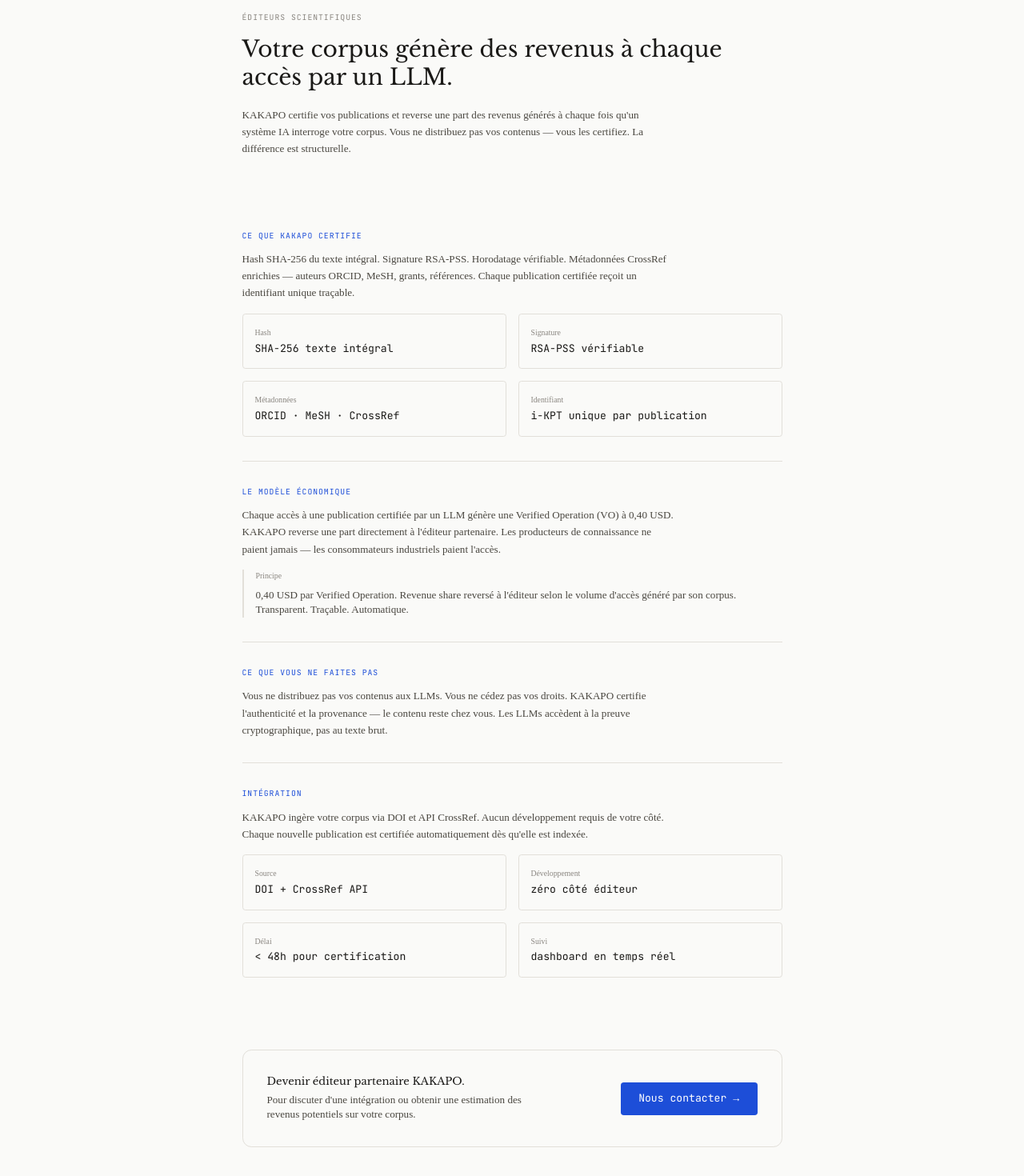
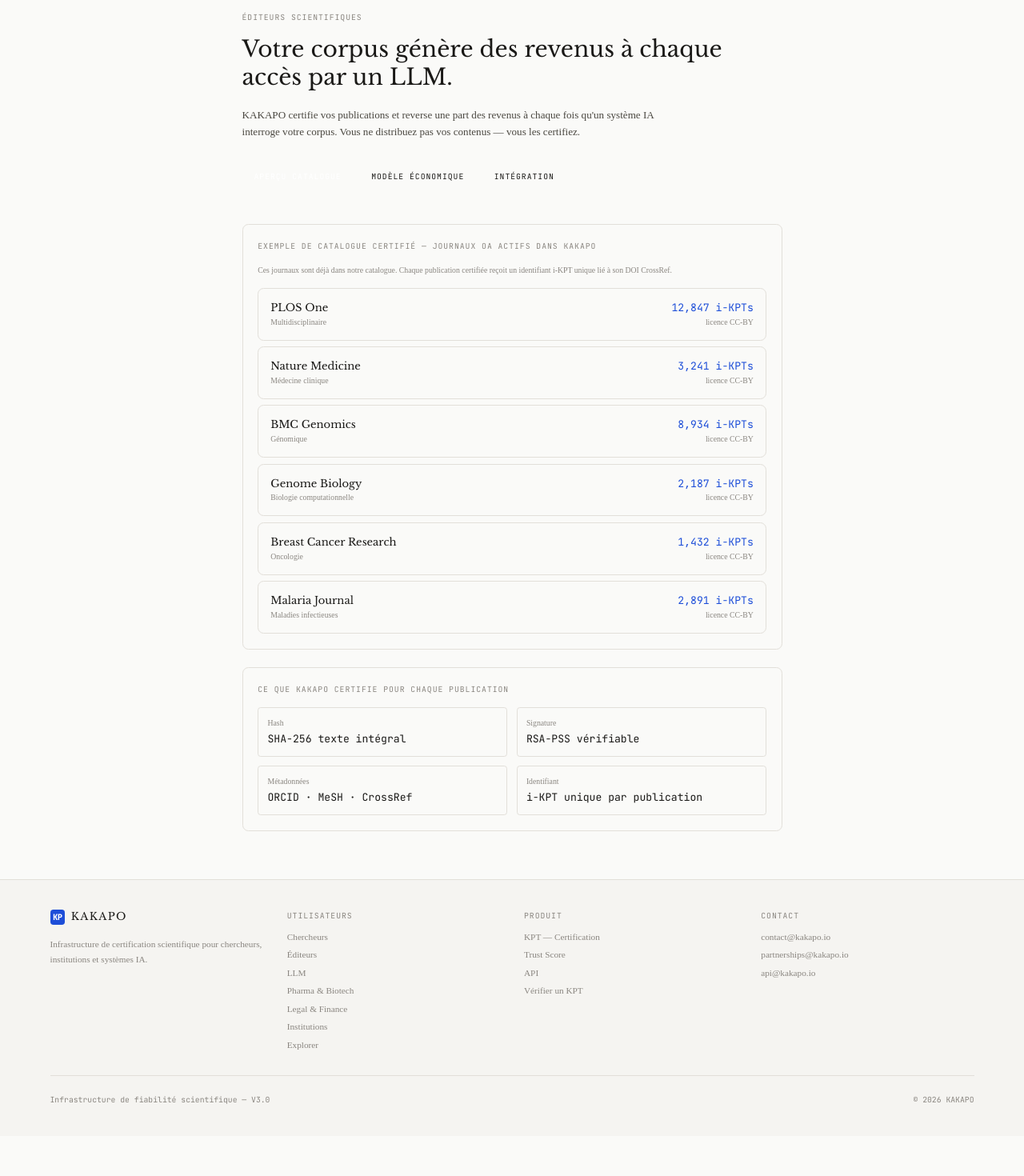
Before and after one commit to kkpo-adil/kakapo-front, a Next.js app: page /publisher in a window 1280 px wide. Shown: the part 100-1570 px from the top of the page at 80% size. After the commit the page ends 1520 px from the top, so only its background shows below. Built offline with nearby package versions, Linux system fonts and the light colour scheme.

Commit message:
feat: publisher dashboard - 3 onglets, vrais journaux, modèle économique, intégration

```diff
--- a/src/app/publisher/page.tsx
+++ b/src/app/publisher/page.tsx
@@ -1,130 +1,229 @@
+"use client";
 
+import { useState } from "react";
+
+const SAMPLE_JOURNALS = [
+  { name: "PLOS One", pubs: 12847, domain: "Multidisciplinaire", license: "CC-BY", ikpts: 12847 },
+  { name: "Nature Medicine", pubs: 3241, domain: "Médecine clinique", license: "CC-BY", ikpts: 3241 },
+  { name: "BMC Genomics", pubs: 8934, domain: "Génomique", license: "CC-BY", ikpts: 8934 },
+  { name: "Genome Biology", pubs: 2187, domain: "Biologie computationnelle", license: "CC-BY", ikpts: 2187 },
+  { name: "Breast Cancer Research", pubs: 1432, domain: "Oncologie", license: "CC-BY", ikpts: 1432 },
+  { name: "Malaria Journal", pubs: 2891, domain: "Maladies infectieuses", license: "CC-BY", ikpts: 2891 },
+];
+
+const TABS = [
+  { id: "apercu", label: "Aperçu catalogue" },
+  { id: "modele", label: "Modèle économique" },
+  { id: "integration", label: "Intégration" },
+];
 
 export default function PublisherPage() {
+  const [activeTab, setActiveTab] = useState("apercu");
+  const [expandedJournal, setExpandedJournal] = useState<number | null>(null);
+
   return (
     <div className="max-w-3xl mx-auto px-6 py-16">
 
-      <div className="mb-16">
+      <div className="mb-12">
         <p className="text-2xs font-mono text-text-muted uppercase tracking-widest mb-4">
           Éditeurs scientifiques
         </p>
         <h1 className="text-3xl font-display text-text-primary leading-tight mb-5 max-w-2xl">
           Votre corpus génère des revenus à chaque accès par un LLM.
         </h1>
-        <p className="text-sm text-text-secondary leading-relaxed max-w-xl">
+        <p className="text-sm text-text-secondary leading-relaxed max-w-xl mb-8">
           KAKAPO certifie vos publications et reverse une part des revenus
-          générés à chaque fois qu'un système IA interroge votre corpus.
+          à chaque fois qu'un système IA interroge votre corpus.
           Vous ne distribuez pas vos contenus — vous les certifiez.
-          La différence est structurelle.
         </p>
+        <div className="flex flex-wrap gap-2">
+          {TABS.map(t => (
+            <button
+              key={t.id}
+              onClick={() => setActiveTab(t.id)}
+              className="text-2xs font-mono uppercase tracking-widest px-4 py-2 rounded transition-colors"
+              style={{
+                background: activeTab === t.id ? "var(--color-accent)" : "transparent",
+                color: activeTab === t.id ? "#fff" : "var(--color-text-muted)",
+                border: activeTab === t.id ? "1px solid var(--color-accent)" : "1px solid var(--color-border)",
+              }}
+            >
+              {t.label}
+            </button>
+          ))}
+        </div>
       </div>
 
-      <div className="divide-y divide-border mb-16">
-
-        <div className="py-8">
-          <p className="text-2xs font-mono text-accent uppercase tracking-widest mb-3">
-            Ce que KAKAPO certifie
+      {activeTab === "apercu" && (
+        <div>
+          <div className="border border-border rounded-lg p-5 bg-surface-1 mb-6">
+            <p className="text-2xs font-mono text-text-muted uppercase tracking-widest mb-4">
+              Exemple de catalogue certifié — journaux OA actifs dans KAKAPO
             </p>
-          <p className="text-sm text-text-secondary leading-relaxed max-w-xl mb-4">
-            Hash SHA-256 du texte intégral. Signature RSA-PSS. Horodatage vérifiable.
-            Métadonnées CrossRef enrichies — auteurs ORCID, MeSH, grants, références.
-            Chaque publication certifiée reçoit un identifiant unique traçable.
+            <p className="text-2xs text-text-muted mb-4">
+              Ces journaux sont déjà dans notre catalogue. Chaque publication certifiée
+              reçoit un identifiant i-KPT unique lié à son DOI CrossRef.
             </p>
-          <div className="grid grid-cols-2 gap-4">
+            <div className="space-y-2">
+              {SAMPLE_JOURNALS.map((j, i) => (
+                <div
+                  key={i}
+                  className="border border-border rounded-lg cursor-pointer transition-all"
+                  style={{ background: "var(--color-surface-2)" }}
+                  onClick={() => setExpandedJournal(expandedJournal === i ? null : i)}
+                >
+                  <div className="p-4 flex items-center justify-between">
+                    <div>
+                      <p className="text-sm font-display text-text-primary">{j.name}</p>
+                      <p className="text-2xs text-text-muted">{j.domain}</p>
+                    </div>
+                    <div className="text-right">
+                      <p className="text-sm font-mono text-accent">{j.ikpts.toLocaleString()} i-KPTs</p>
+                      <p className="text-2xs text-text-muted">licence {j.license}</p>
+                    </div>
+                  </div>
+                  {expandedJournal === i && (
+                    <div className="px-4 pb-4 border-t border-border pt-3">
+                      <div className="grid grid-cols-3 gap-3">
+                        <div>
+                          <p className="text-2xs text-text-muted mb-1">Publications certifiées</p>
+                          <p className="text-sm font-mono text-text-primary">{j.pubs.toLocaleString()}</p>
+                        </div>
+                        <div>
+                          <p className="text-2xs text-text-muted mb-1">Identifiants</p>
+                          <p className="text-sm font-mono text-text-primary">i-KPT + DOI CrossRef</p>
+                        </div>
+                        <div>
+                          <p className="text-2xs text-text-muted mb-1">Licence</p>
+                          <p className="text-sm font-mono text-text-primary">{j.license}</p>
+                        </div>
+                      </div>
+                    </div>
+                  )}
+                </div>
+              ))}
+            </div>
+          </div>
+          <div className="border border-border rounded-lg p-5 bg-surface-1">
+            <p className="text-2xs font-mono text-text-muted uppercase tracking-widest mb-2">
+              Ce que KAKAPO certifie pour chaque publication
+            </p>
+            <div className="grid grid-cols-2 gap-3 mt-4">
               {[
                 { label: "Hash", value: "SHA-256 texte intégral" },
                 { label: "Signature", value: "RSA-PSS vérifiable" },
                 { label: "Métadonnées", value: "ORCID · MeSH · CrossRef" },
                 { label: "Identifiant", value: "i-KPT unique par publication" },
               ].map(({ label, value }) => (
-              <div key={label} className="border border-border rounded p-4">
+                <div key={label} className="border border-border rounded p-3">
                   <p className="text-2xs text-text-muted mb-1">{label}</p>
-                <p className="text-sm text-text-primary font-mono">{value}</p>
+                  <p className="text-sm font-mono text-text-primary">{value}</p>
+                </div>
+              ))}
+            </div>
+          </div>
+        </div>
+      )}
+
+      {activeTab === "modele" && (
+        <div className="space-y-5">
+          <div className="border border-border rounded-lg p-5 bg-surface-1">
+            <p className="text-2xs font-mono text-accent uppercase tracking-widest mb-3">
+              Principe
+            </p>
+            <p className="text-sm text-text-secondary leading-relaxed mb-4">
+              Les producteurs de connaissance ne paient jamais.
+              Les consommateurs industriels — LLMs, pharma, legal — paient l'accès.
+              KAKAPO reverse une part à l'éditeur sur chaque accès généré par son corpus.
+            </p>
+            <div className="grid grid-cols-3 gap-3">
+              {[
+                { label: "Vous payez", value: "Rien" },
+                { label: "Développement requis", value: "Zéro" },
+                { label: "Délai de certification", value: "< 48h" },
+              ].map(({ label, value }) => (
+                <div key={label} className="border border-border rounded p-3 text-center">
+                  <p className="text-2xs text-text-muted mb-1">{label}</p>
+                  <p className="text-sm font-mono text-accent">{value}</p>
                 </div>
               ))}
             </div>
           </div>
 
-        <div className="py-8">
-          <p className="text-2xs font-mono text-accent uppercase tracking-widest mb-3">
-            Le modèle économique
-          </p>
-          <p className="text-sm text-text-secondary leading-relaxed max-w-xl mb-4">
-            Chaque accès à une publication certifiée par un LLM génère
-            une Verified Operation (VO) à 0,40 USD.
-            KAKAPO reverse une part directement à l'éditeur partenaire.
-            Les producteurs de connaissance ne paient jamais —
-            les consommateurs industriels paient l'accès.
-          </p>
-          <div className="border-l-2 border-border pl-4">
-            <p className="text-2xs text-text-muted mb-2">Principe</p>
-            <p className="text-sm text-text-secondary">
-              0,40 USD par Verified Operation.
-              Revenue share reversé à l'éditeur selon le volume d'accès
-              généré par son corpus.
-              Transparent. Traçable. Automatique.
-            </p>
-          </div>
-        </div>
-
-        <div className="py-8">
+          <div className="border border-border rounded-lg p-5 bg-surface-1">
             <p className="text-2xs font-mono text-accent uppercase tracking-widest mb-3">
               Ce que vous ne faites pas
             </p>
-          <p className="text-sm text-text-secondary leading-relaxed max-w-xl">
+            <p className="text-sm text-text-secondary leading-relaxed">
               Vous ne distribuez pas vos contenus aux LLMs.
               Vous ne cédez pas vos droits.
               KAKAPO certifie l'authenticité et la provenance —
               le contenu reste chez vous.
-            Les LLMs accèdent à la preuve cryptographique,
-            pas au texte brut.
+              Les LLMs accèdent à la preuve cryptographique, pas au texte brut.
             </p>
           </div>
 
-        <div className="py-8">
+          <div className="border border-border rounded-lg p-5 bg-surface-1">
             <p className="text-2xs font-mono text-accent uppercase tracking-widest mb-3">
-            Intégration
+              Revenue share
             </p>
-          <p className="text-sm text-text-secondary leading-relaxed max-w-xl mb-4">
-            KAKAPO ingère votre corpus via DOI et API CrossRef.
-            Aucun développement requis de votre côté.
-            Chaque nouvelle publication est certifiée automatiquement
-            dès qu'elle est indexée.
+            <p className="text-sm text-text-secondary leading-relaxed mb-4">
+              Chaque accès à une publication certifiée génère une Verified Operation.
+              KAKAPO reverse une part directement à l'éditeur partenaire
+              selon le volume d'accès généré par son corpus.
+              Transparent. Traçable. Automatique.
             </p>
-          <div className="grid grid-cols-2 gap-4">
+            <p className="text-2xs text-text-muted">
+              Le taux de revenue share exact se fixe dans le contrat de partenariat
+              selon le volume et le domaine scientifique.
+            </p>
+          </div>
+        </div>
+      )}
+
+      {activeTab === "integration" && (
+        <div className="space-y-5">
+          <div className="border border-border rounded-lg p-5 bg-surface-1">
+            <p className="text-2xs font-mono text-accent uppercase tracking-widest mb-3">
+              Comment ça fonctionne
+            </p>
+            <div className="divide-y divide-border">
               {[
-              { label: "Source", value: "DOI + CrossRef API" },
-              { label: "Développement", value: "zéro côté éditeur" },
-              { label: "Délai", value: "< 48h pour certification" },
-              { label: "Suivi", value: "dashboard en temps réel" },
-            ].map(({ label, value }) => (
-              <div key={label} className="border border-border rounded p-4">
-                <p className="text-2xs text-text-muted mb-1">{label}</p>
-                <p className="text-sm text-text-primary font-mono">{value}</p>
+                { step: "01", title: "Vous fournissez votre liste de DOIs", desc: "KAKAPO ingère votre corpus via DOI et CrossRef API. Aucun développement requis de votre côté." },
+                { step: "02", title: "KAKAPO certifie chaque publication", desc: "Hash SHA-256, signature RSA-PSS, métadonnées enrichies. Chaque publication reçoit un i-KPT unique." },
+                { step: "03", title: "Votre corpus est dans le catalogue", desc: "Accessible aux LLMs partenaires KAKAPO. Chaque accès génère un revenu automatiquement reversé." },
+                { step: "04", title: "Suivi en temps réel", desc: "Dashboard éditeur avec suivi des accès, revenus générés, et publications les plus citées." },
+              ].map(({ step, title, desc }) => (
+                <div key={step} className="py-4 flex gap-4">
+                  <span className="text-lg font-display font-bold text-accent flex-shrink-0 w-8">{step}</span>
+                  <div>
+                    <p className="text-sm font-display text-text-primary mb-1">{title}</p>
+                    <p className="text-sm text-text-secondary">{desc}</p>
+                  </div>
                 </div>
               ))}
             </div>
           </div>
 
-      </div>
-
-      <div className="border border-border rounded-xl p-8">
-        <div className="flex items-center justify-between flex-wrap gap-6">
+          <div className="border border-border rounded-lg p-6 flex items-center justify-between flex-wrap gap-4">
             <div>
               <p className="text-sm font-display text-text-primary mb-1">
                 Devenir éditeur partenaire KAKAPO.
               </p>
-            <p className="text-sm text-text-secondary max-w-sm">
+              <p className="text-sm text-text-secondary">
                 Pour discuter d'une intégration ou obtenir une estimation
                 des revenus potentiels sur votre corpus.
               </p>
             </div>
-          <a href="mailto:partnerships@kakapo.io?subject=Partenariat éditeur KAKAPO"
-            className="inline-flex items-center gap-2 bg-accent hover:bg-accent-hover text-white text-sm font-mono px-6 py-3 rounded transition-colors no-underline flex-shrink-0">
+            <a
+              href="mailto:partnerships@kakapo.io?subject=Partenariat éditeur KAKAPO"
+              className="inline-flex items-center gap-2 bg-accent hover:bg-accent-hover text-white text-sm font-mono px-6 py-3 rounded transition-colors no-underline flex-shrink-0"
+            >
               Nous contacter →
             </a>
           </div>
         </div>
+      )}
 
     </div>
   );
```
Lines whose indentation alone changed are shown as unchanged.
